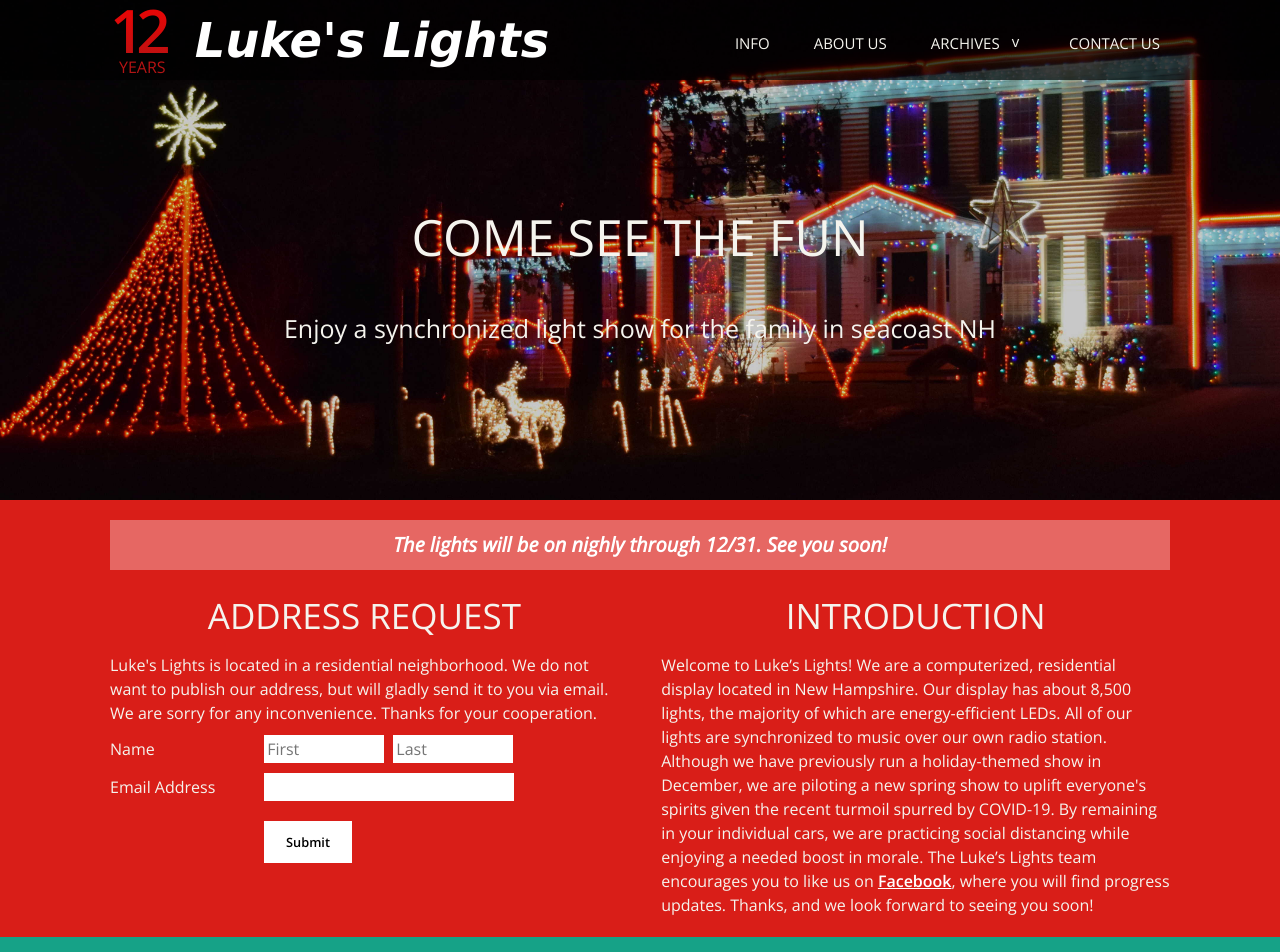
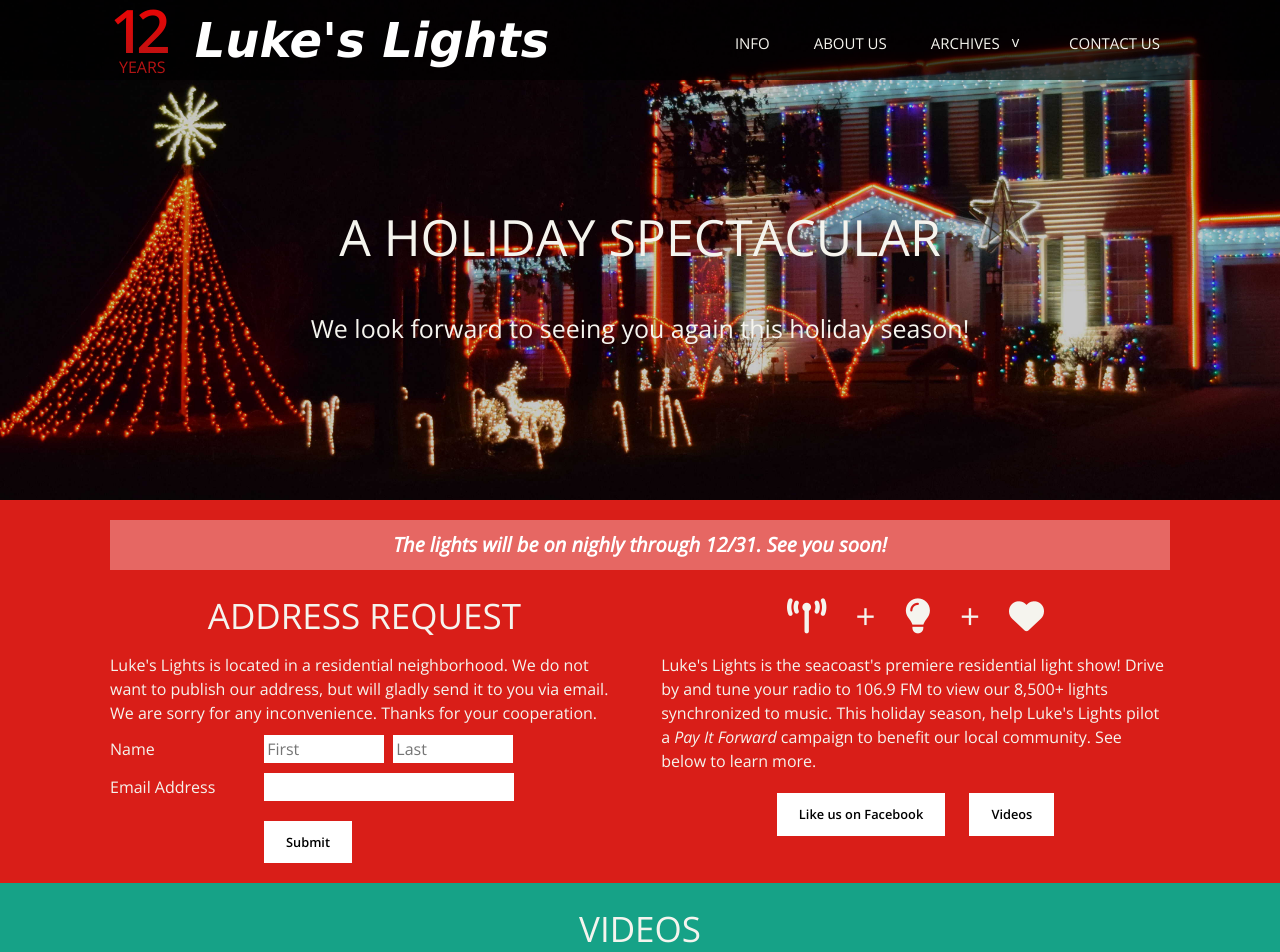
Before and after one commit to ldobson98/lukeslights, a Jekyll site: the page built from index.html, in a window 1280 px wide and 1400 px high. Shown: the top 952 px of the window. Built offline with Jekyll 4.4.1, drawn with Linux system fonts in a browser that asks for light colours; nearby versions of some CDN libraries.

Commit message:
more changes

```diff
--- a/index.html
+++ b/index.html
@@ -5,8 +5,8 @@ title: Home
 
 <div class="jumbotron section">
   <div class="wrap">
-    <h2>Come see the fun</h2>
-    <h5>Enjoy a synchronized light show for the family in seacoast NH</h5>
+    <h2>A holiday spectacular</h2>
+    <h5>We look forward to seeing you again this holiday season!</h5>
   </div>
 </div>
 <div class="about section">
@@ -35,8 +35,18 @@ title: Home
         </div>
     </div>
     <div class="right col1of2 last-col">
-      <h2>Introduction</h2>
-      <p>Welcome to Luke’s Lights!  We are a computerized, residential display located in New Hampshire.  Our display has about 8,500 lights, the majority of which are energy-efficient LEDs.  All of our lights are synchronized to music over our own radio station.  Although we have previously run a holiday-themed show in December, we are piloting a new spring show to uplift everyone's spirits given the recent turmoil spurred by COVID-19.  By remaining in your individual cars, we are practicing social distancing while enjoying a needed boost in morale.  The Luke’s Lights team encourages you to like us on <a href="https://www.facebook.com/pages/Lukes-Lights/283917108313844" target="_blank">Facebook</a>, where you will find progress updates.  Thanks, and we look forward to seeing you soon!
+      <div class="iconrow">
+        <i class="fas fa-broadcast-tower" title="Radio Tower"></i>
+        <span>+</span>
+        <i class="fas fa-lightbulb" title="Lights"></i>
+        <span>+</span>
+        <i class="fas fa-heart" title="Heart"></i>
+      </div>
+      <p>Luke's Lights is the seacoast's premiere residential light show! Drive by and tune your radio to 106.9 FM to view our 8,500+ lights synchronized to music. This holiday season, help Luke's Lights pilot a <i>Pay It Forward</i> campaign to benefit our local community. See below to learn more.
+      <div class="buttonrow">
+        <a class="button" href="https://www.facebook.com/pages/Lukes-Lights/283917108313844" target="_blank">Like us on Facebook</a>
+        <a class="button" href="videos/2019.html">Videos</a>
+      </div>
     </div>
 </div>
 
```
